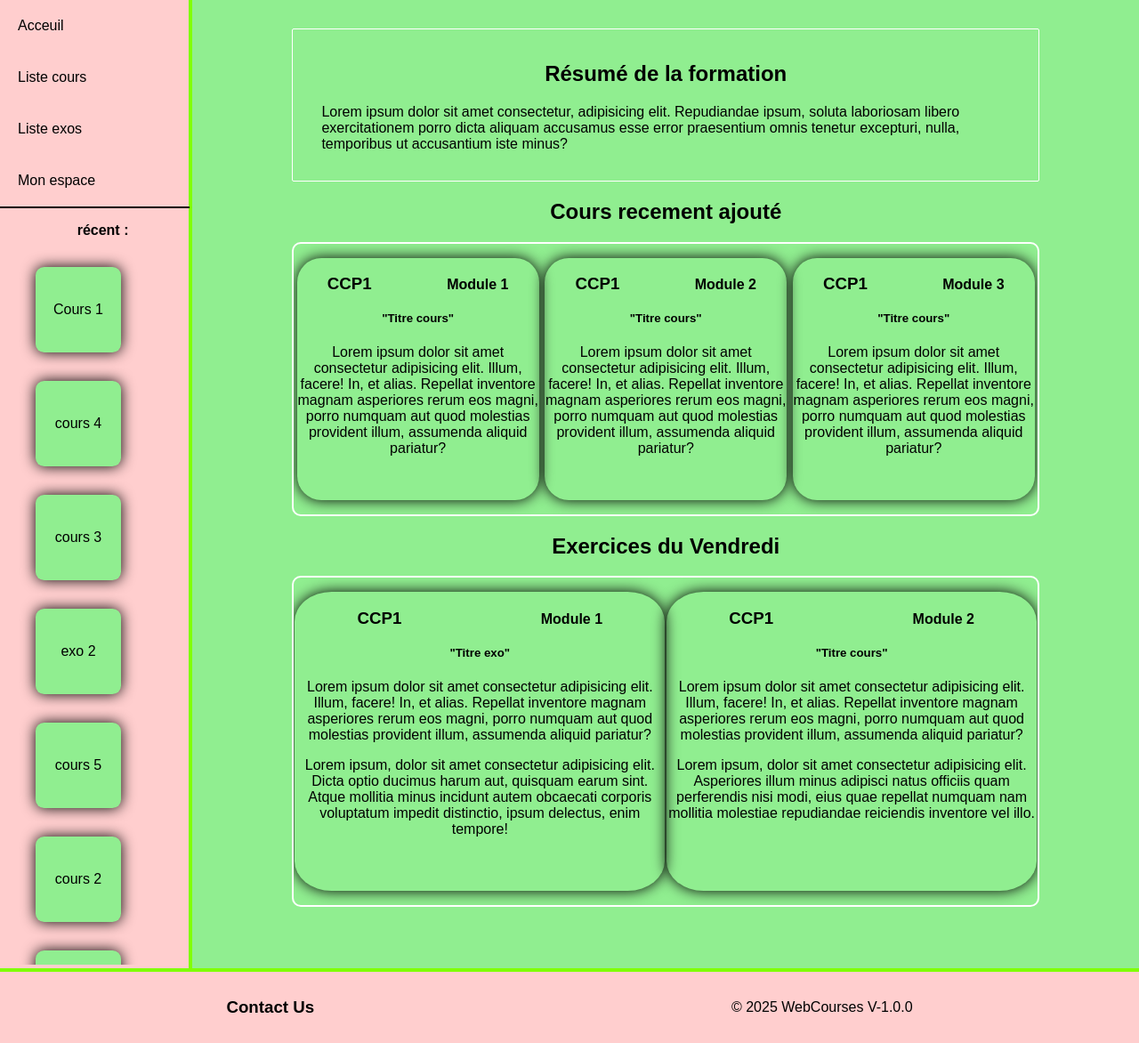
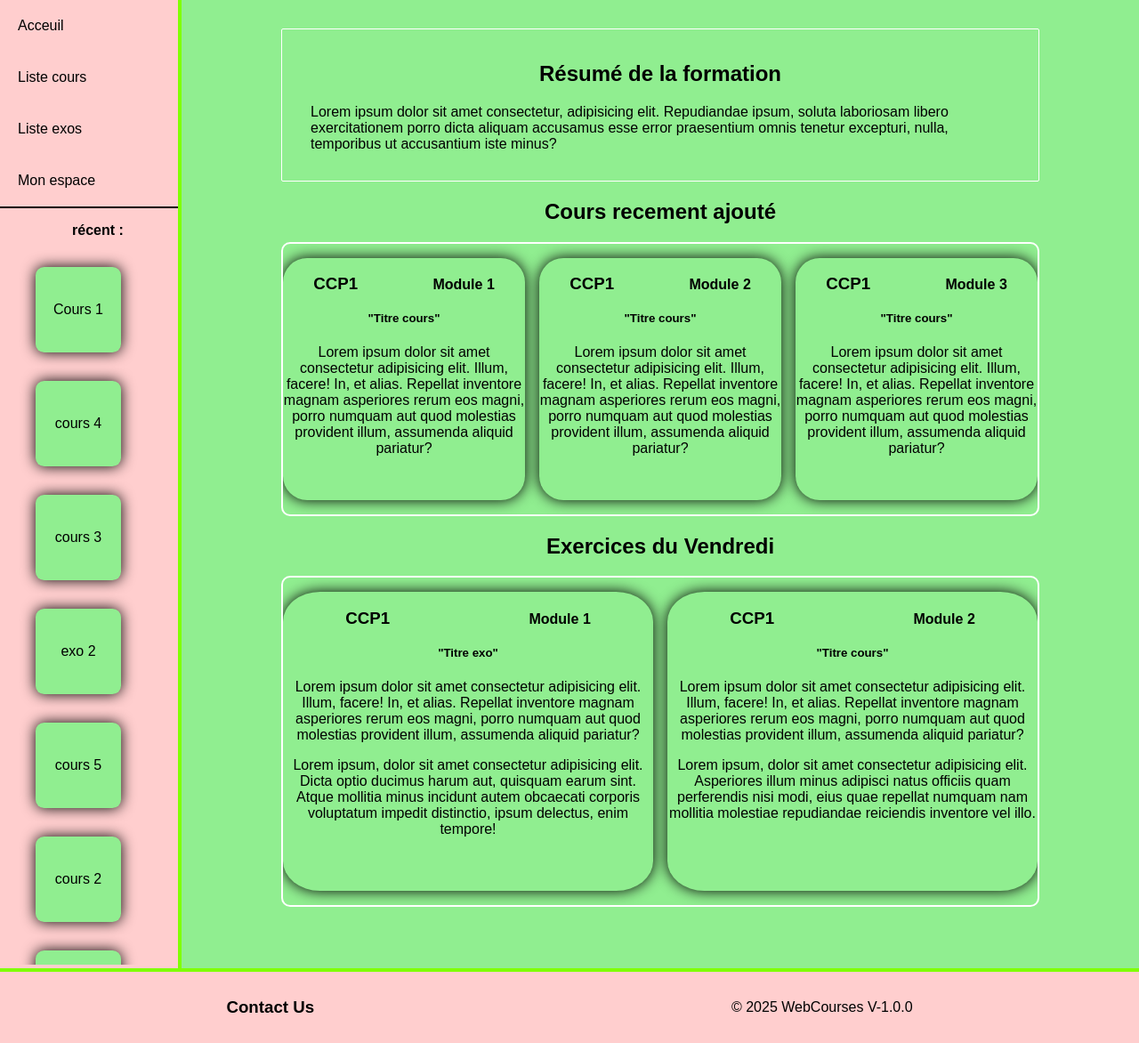
Before and after one commit to SagWel/Cours, a PHP site: page / in a window 1280 px wide. Shown: the part 84-1256 px from the top of the page at 89% size. Run offline with PHP 8.4, Linux system fonts and the light colour scheme; some web fonts are replaced.

Commit message:
responsive box acceuil

```diff
--- a/Exos/Codes/Webcourses/CSS/index.css
+++ b/Exos/Codes/Webcourses/CSS/index.css
@@ -15,6 +15,8 @@ main h2, h5,
     display: grid;
     grid-template-columns: 1fr 1fr 1fr;
     margin: 0 5rem;
+    column-gap: 1rem;
+    row-gap: 5rem;
     border: solid 2px white;
     border-radius: 0.625rem;
     place-items: center;
@@ -45,6 +47,8 @@ main h2, h5,
     display: grid;
     grid-template-columns: 1fr 1fr;
     margin: 0 5rem;
+    column-gap: 1rem;
+    row-gap: 5rem;
     border: solid 2px white;
     border-radius: 0.625rem;
     place-items: center;
```
